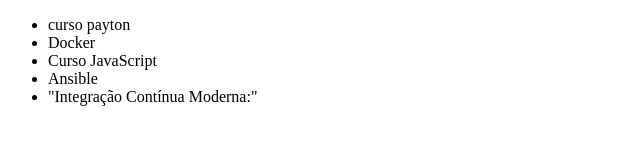
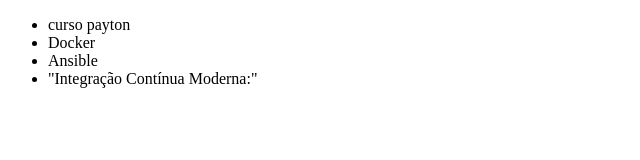
Before and after one commit to dyrj/alura-git, a plain HTML site: page index.html in a window 1280 px wide. Shown: the whole page, without its empty margins (0-640 px from the left). Drawn offline with Linux system fonts and the light colour scheme.

Commit message:
Revert "Alterando o código"
This reverts commit c14002abbde36e2b310db996934f1e60567fe960.

```diff
--- a/index.html
+++ b/index.html
@@ -8,7 +8,6 @@
     <ul>
         <li>curso payton</li>
         <li>Docker</li>
-        <li>Curso JavaScript</li>
         <li>Ansible</li>
         <li>"Integração Contínua Moderna:"</li>
     </ul>
```
